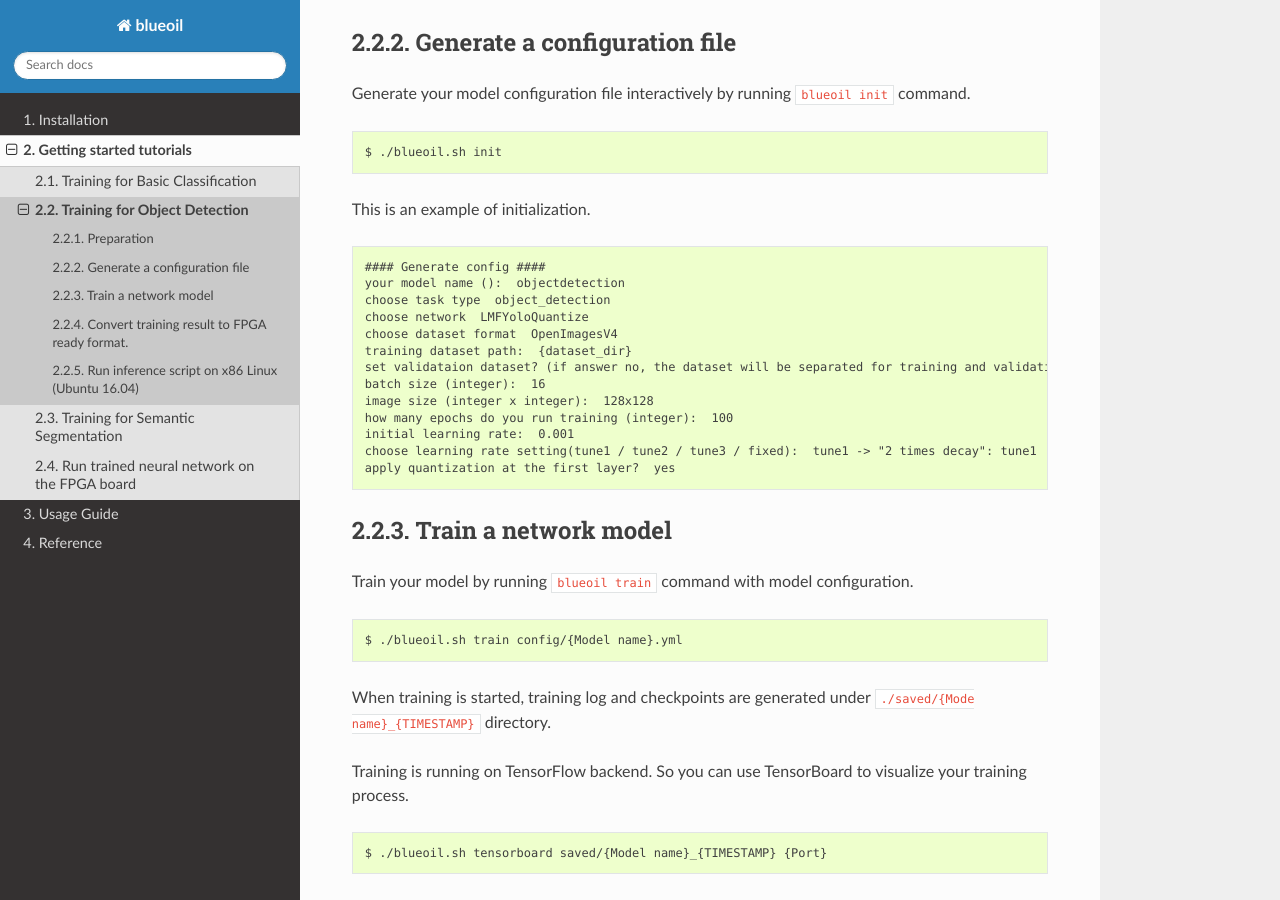
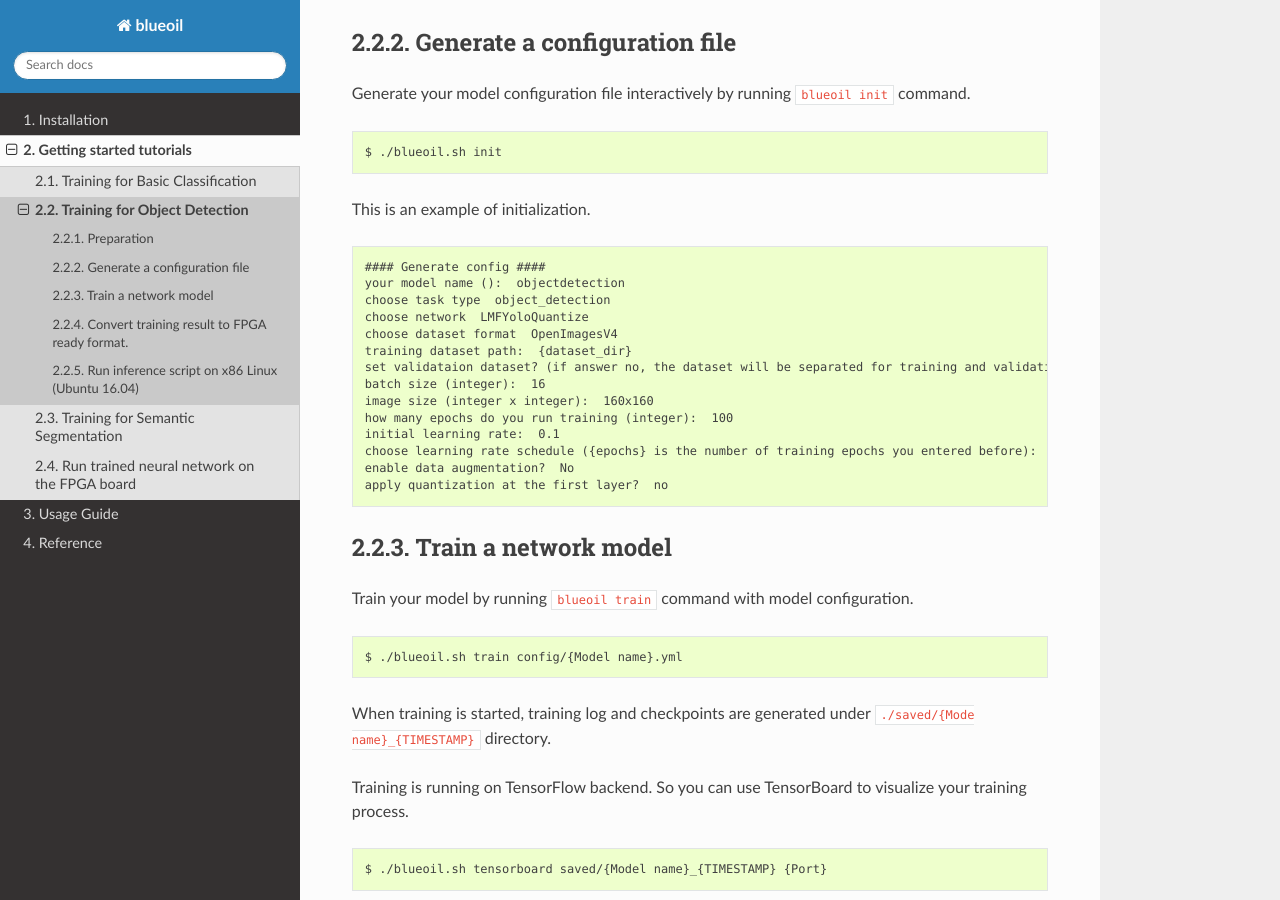
Before and after one commit to blue-oil/blueoil, a Sphinx documentation site: the page built from docs/tutorial/image_det.md, in a window 1280 px wide and 900 px high, scrolled down 1002 px. Built offline with Sphinx 7.4.7 and the Read the Docs theme 2.0.0, drawn with Linux system fonts in a browser that asks for light colours; formulas are drawn with MathJax 3; pages that are not in the unit, such as notebooks, are missing from menus.

Commit message:
Change learning parameters

````diff
--- a/docs/tutorial/image_det.md
+++ b/docs/tutorial/image_det.md
@@ -42,11 +42,12 @@ choose dataset format  OpenImagesV4
 training dataset path:  {dataset_dir}
 set validataion dataset? (if answer no, the dataset will be separated for training and validation by 9:1 ratio.)  no
 batch size (integer):  16
-image size (integer x integer):  128x128
+image size (integer x integer):  160x160
 how many epochs do you run training (integer):  100
-initial learning rate:  0.001
-choose learning rate setting(tune1 / tune2 / tune3 / fixed):  tune1 -> "2 times decay": tune1
-apply quantization at the first layer?  yes
+initial learning rate:  0.1
+choose learning rate schedule ({epochs} is the number of training epochs you entered before):  '3-step-decay' -> learning rate decrease by 1/10 on {epochs}/3 and {epochs}*2/3 and {epochs}-1
+enable data augmentation?  No
+apply quantization at the first layer?  no
 ```
 
 ## Train a network model
````
